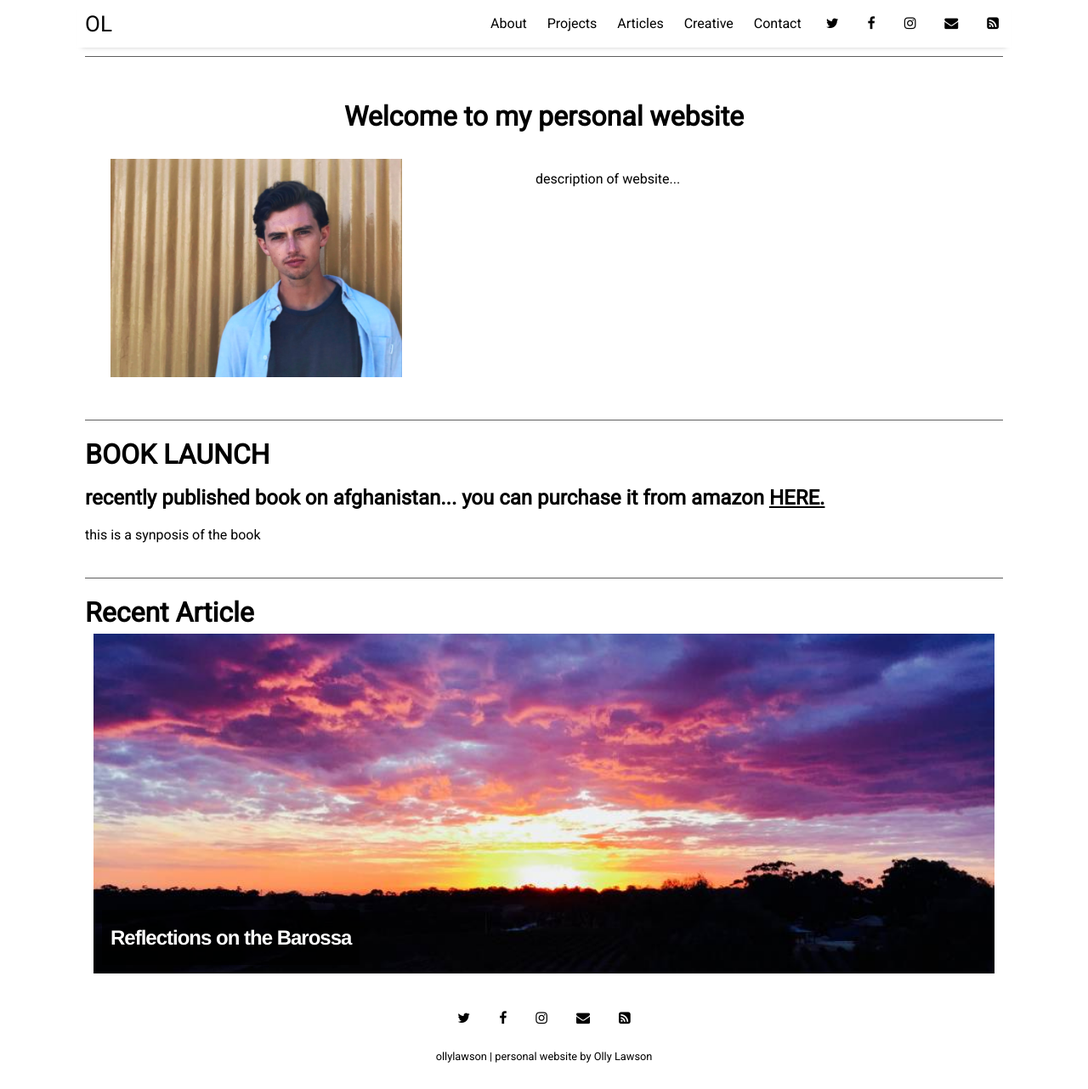
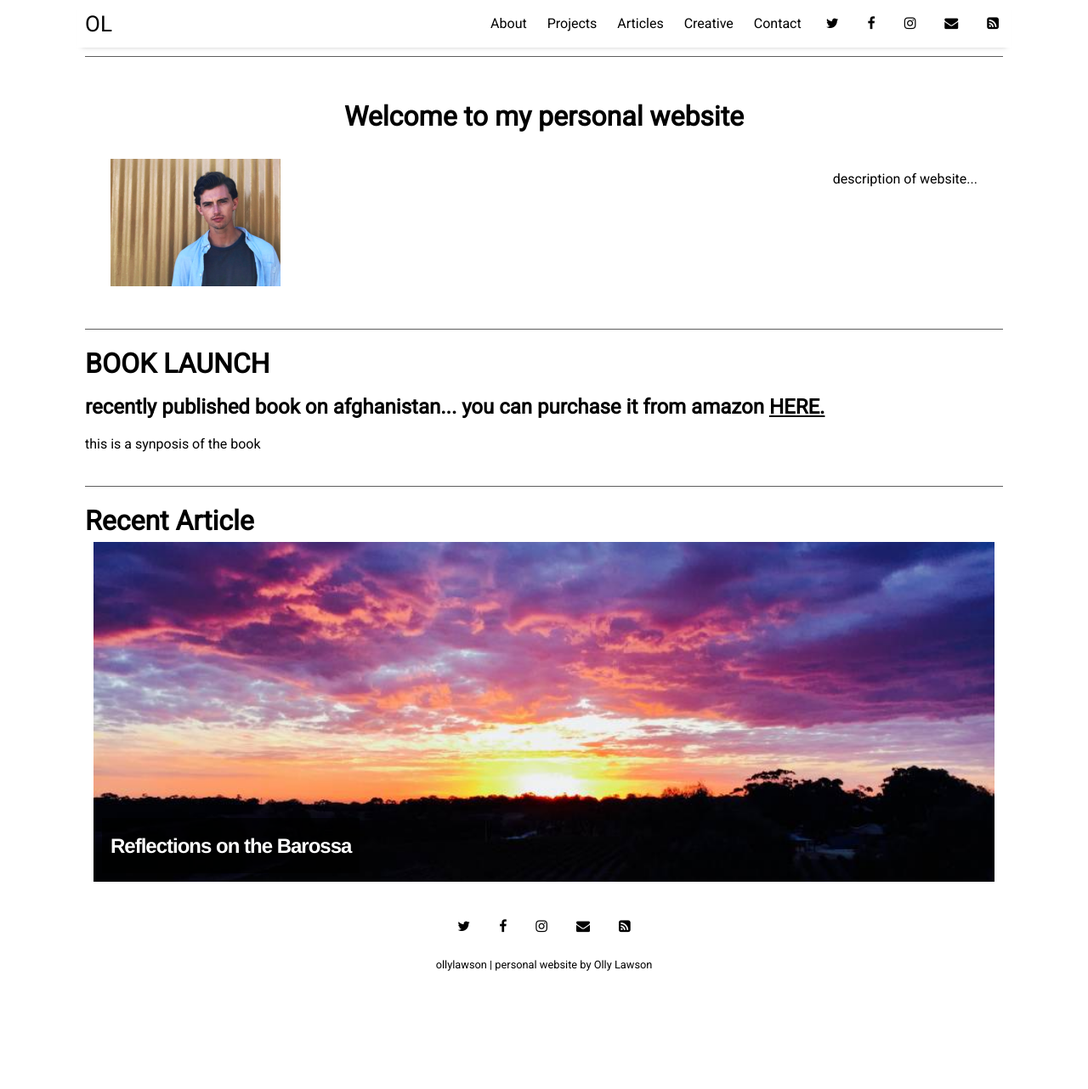
Before and after one commit to ollylawson/ollylawson.github.io, a Jekyll site: the page built from index.html, in a window 1280 px wide and 1282 px high. Shown: the whole window at 85% size. Built offline with Jekyll 4.4.1, drawn with Linux system fonts in a browser that asks for light colours; nearby versions of some CDN libraries; the list of posts is cut into pages by our own code.

Commit message:
added avatar

```diff
--- a/assets/css/_sass/_home.scss
+++ b/assets/css/_sass/_home.scss
@@ -72,8 +72,8 @@
   overflow: auto;
 
   .avatar {
-  width: 33%;
-  height: auto;
+  width: auto;
+  height: 150px;
   float: left;
   padding: 10px;
   }
@@ -84,7 +84,7 @@
   }
 
   p {
-    width: 50%;
+    width: auto;
     height: auto;
     padding: 10px;
     float: right;
```
